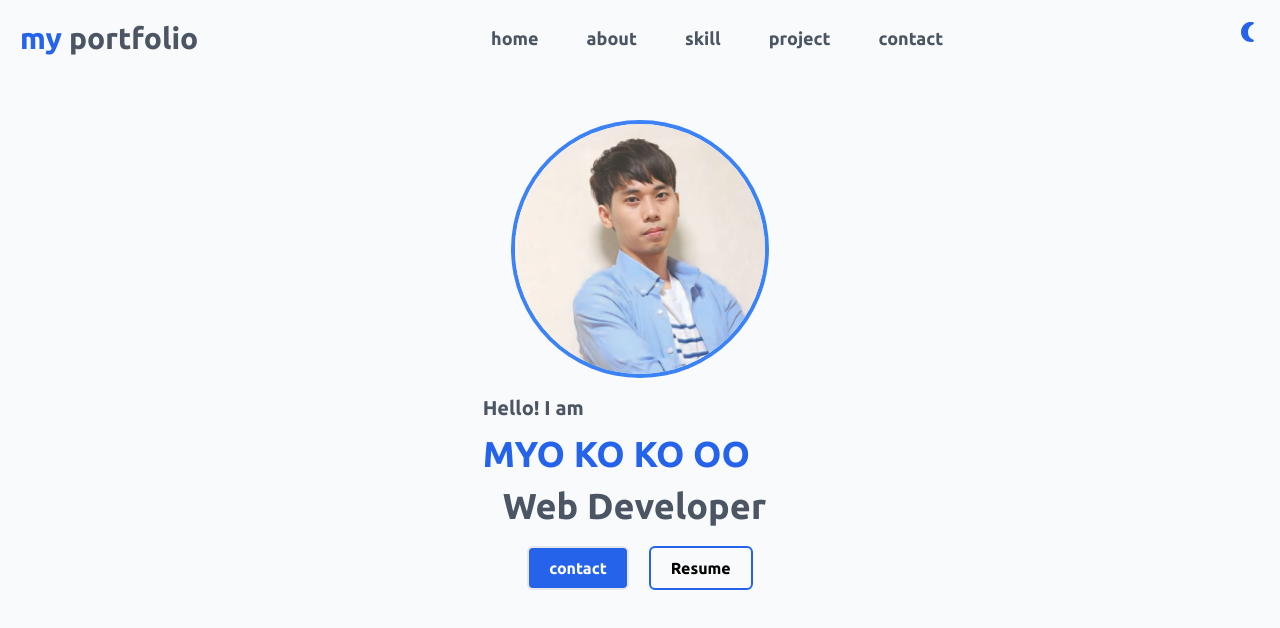
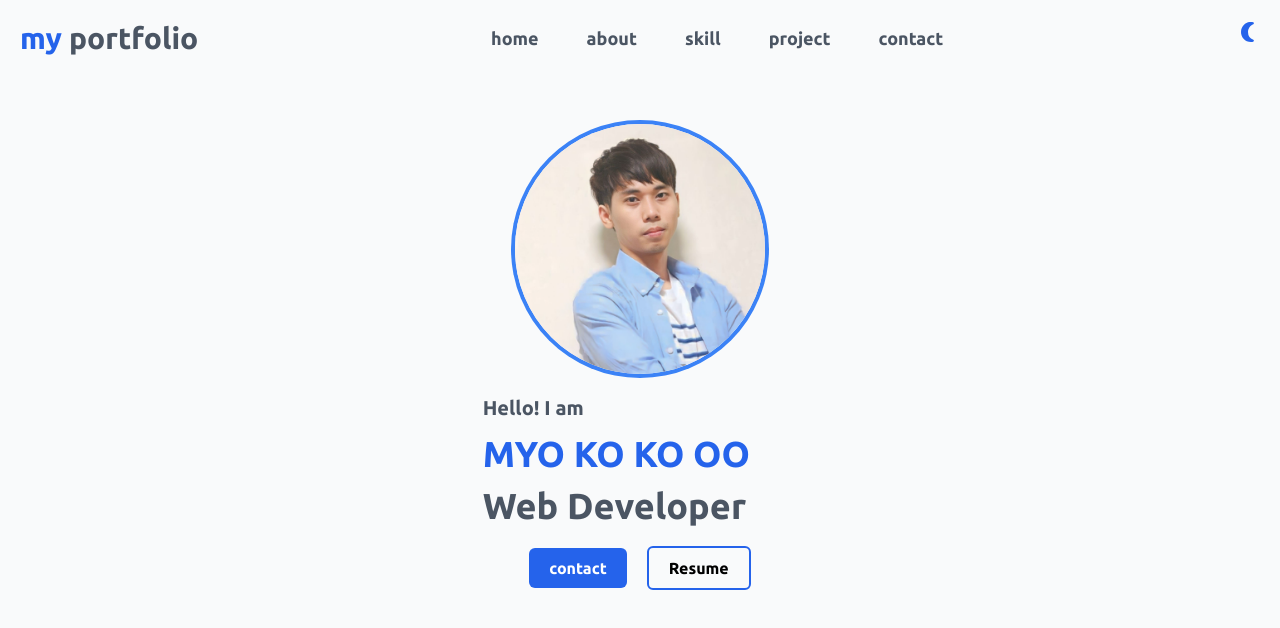
Before and after one commit to myo-ko-ko-oo/my-portfolio, a React (Vite) app: page / in a window 1280 px wide. Shown: the top 628 px of the page. Built offline with nearby package versions, Linux system fonts and the light colour scheme; the HTML template or start-up script is replaced by a standard one.

Commit message:
update components css

```diff
--- a/src/components/AppLogo.jsx
+++ b/src/components/AppLogo.jsx
@@ -9,7 +9,7 @@ const AppLogo = () => {
           <RiMenuUnfoldLine className="text-2xl" />
         </div>
         <div className="App-logo cursor-pointer">
-          <h2 className="text-gray-600 dark:text-white"><span className="text-blue-600 dark:text-green-400">my</span> portfolio</h2>
+          <h2 className="text-gray-600 dark:text-white"><span className="text-blue-600 dark:text-rose-500">my</span> portfolio</h2>
         </div>
       </div>
     </>
--- a/src/index.css
+++ b/src/index.css
@@ -29,12 +29,12 @@ p{
  }
 
  .profile-image{
-  @apply mt-5 object-cover rounded-full ring-4 ring-blue-500 dark:ring-green-400 w-[200px] h-[200px] md:w-[250px] md:h-[250px] mx-auto
+  @apply mt-5 object-cover rounded-full ring-4 ring-blue-500 dark:ring-rose-500 w-[200px] h-[200px] md:w-[250px] md:h-[250px] mx-auto
  }
  .btn{
-  @apply px-5 py-2 rounded-md border-2 bg-blue-600 text-white hover:bg-blue-700 dark:bg-green-400 dark:hover:bg-green-500
+  @apply px-5 py-2 rounded-md bg-blue-600 text-white hover:bg-blue-700 dark:border-rose-500 dark:bg-rose-500 dark:hover:bg-rose-600
  }
  .btn-outline{
-  @apply ms-5 px-5 py-2 rounded-md border-blue-600 border-2 hover:bg-blue-600 hover:text-white dark:hover:bg-green-400 dark:border-green-400
+  @apply ms-5 px-5 py-2 rounded-md border-blue-600 border-2 hover:bg-blue-600 hover:text-white dark:hover:bg-rose-500 dark:border-rose-500
  }
 }
--- a/src/view/HomePage.jsx
+++ b/src/view/HomePage.jsx
@@ -10,8 +10,8 @@ const HomePage = () => {
           <div className=""></div>
           <div className=" px-14 ">
             <p className="text-gray-600 dark:text-white">Hello! I am</p>
-            <h1 className="text-blue-600 dark:text-green-400 my-3">MYO KO KO OO</h1>
-            <h1 className="ms-5 text-gray-600 dark:text-white">Web Developer</h1>
+            <h1 className="text-blue-600 dark:text-rose-500 my-3">MYO KO KO OO</h1>
+            <h1 className=" text-gray-600 dark:text-white">Web Developer</h1>
           </div>
           <div className=""></div>
         </div>
```
